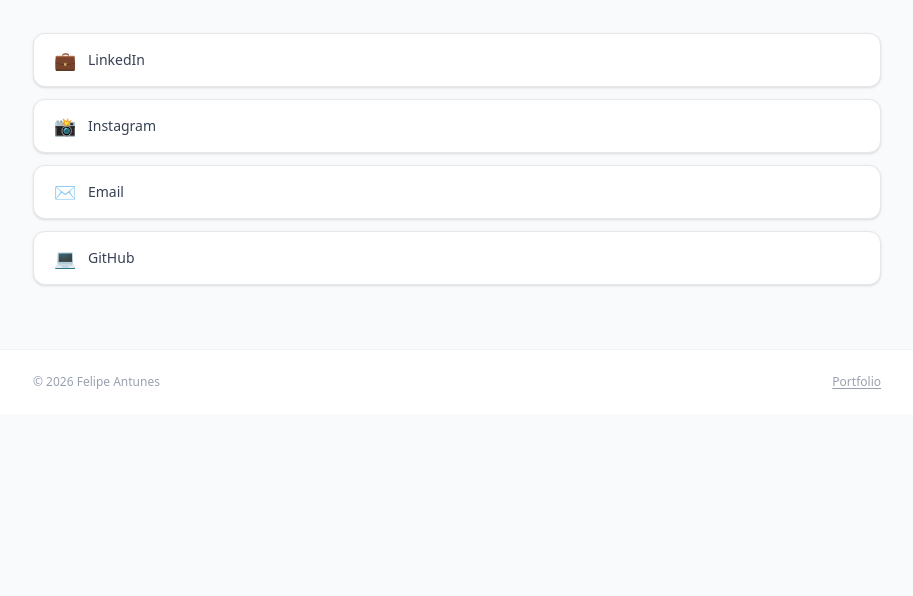
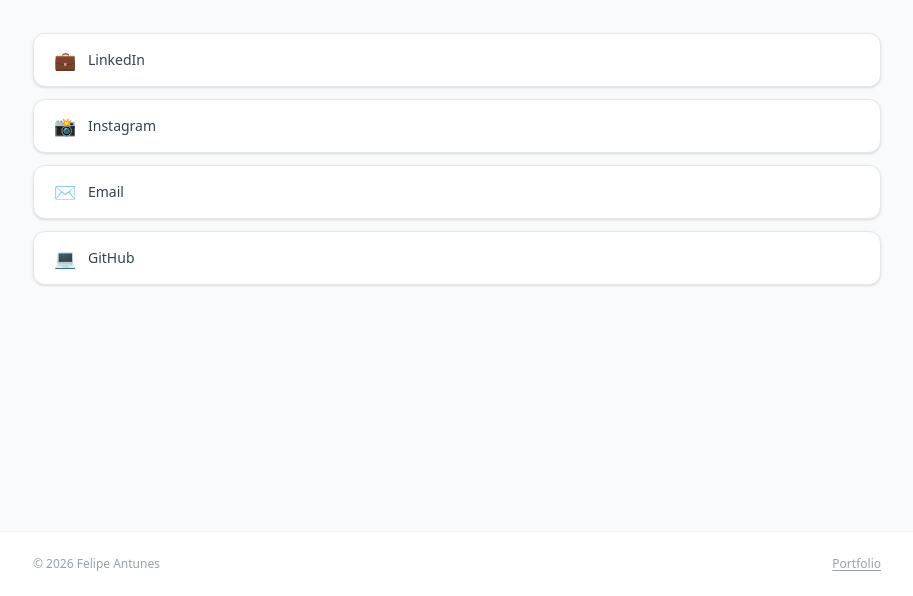
Before and after one commit to feantuns/contact, a website: page index.html in a window 1280 px wide. Shown: the part 204-800 px from the top of the page, without its empty margins (183-1096 px from the left). Drawn offline with nearby package versions, Linux system fonts and the light colour scheme.

Commit message:
fix: pin footer to bottom on large screens

```diff
--- a/index.html
+++ b/index.html
@@ -7,7 +7,7 @@
     <script src="https://cdn.jsdelivr.net/npm/@tailwindcss/browser@4"></script>
     <title>Contact • Felipe Antunes</title>
   </head>
-  <body class="min-h-screen bg-gray-50 text-gray-900 antialiased">
+  <body class="min-h-screen bg-gray-50 text-gray-900 antialiased flex flex-col">
 
     <!-- Header -->
     <header class="sticky top-0 z-10 bg-white/80 backdrop-blur-md border-b border-gray-100">
@@ -23,7 +23,7 @@
     </header>
 
     <!-- Main -->
-    <main class="py-16">
+    <main class="py-16 flex-1">
       <div class="max-w-4xl mx-auto px-6">
         <section class="space-y-8">
 
```
